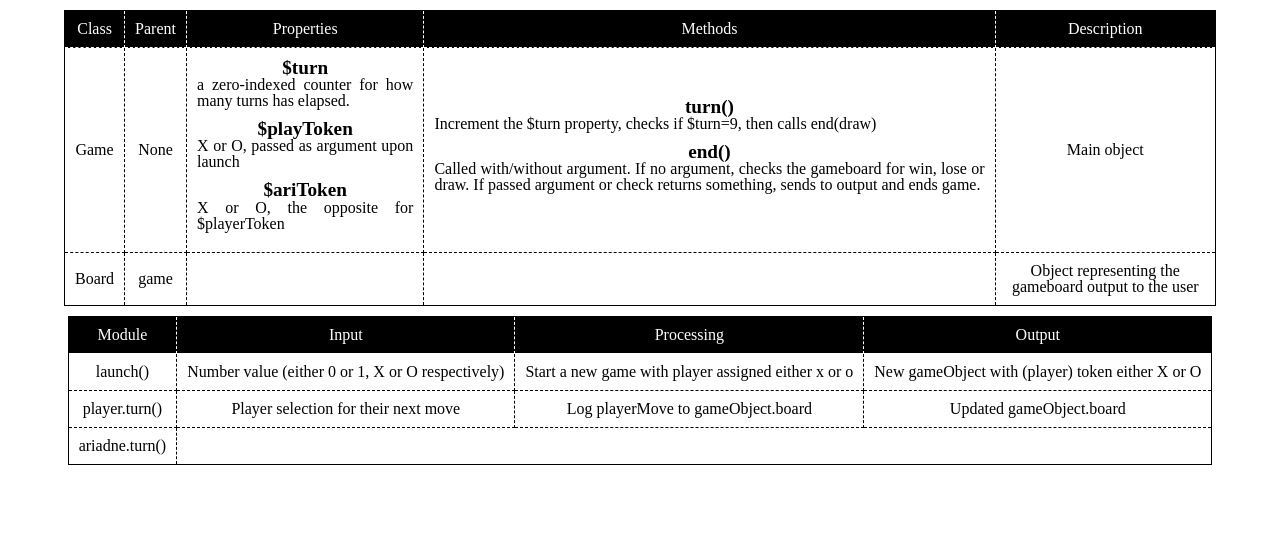
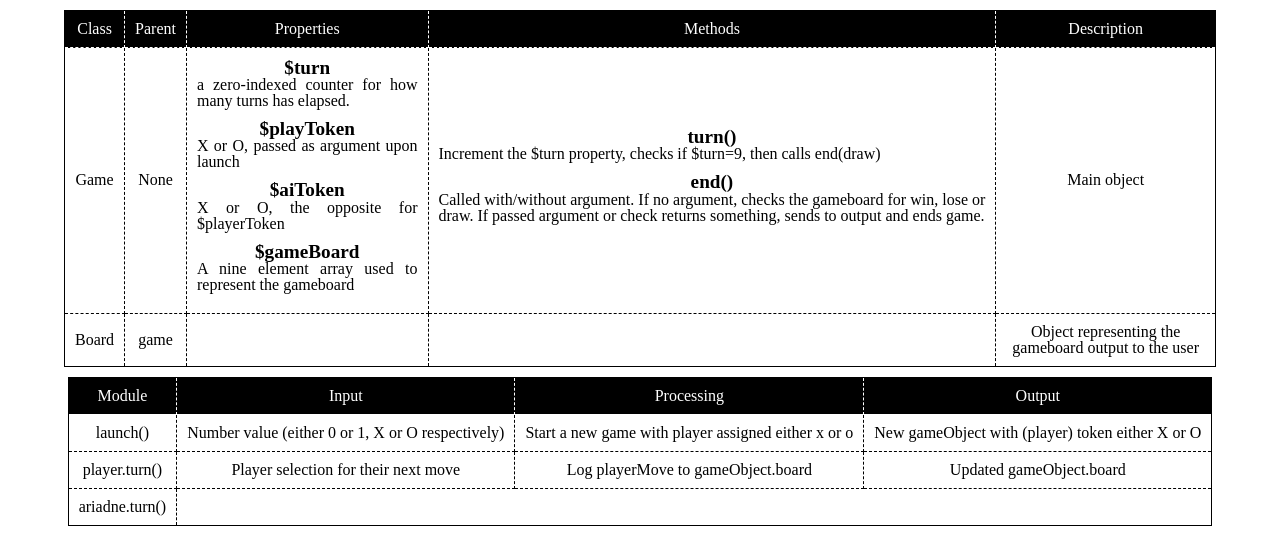
Before and after one commit to DaJoker29/tic-tac-toe, a PHP site: page /ipo.php in a window 1280 px wide. Shown: the top 543 px of the page. Run offline with PHP 8.4, Linux system fonts and the light colour scheme.

Commit message:
added board-attribute

```diff
--- a/ipo.php
+++ b/ipo.php
@@ -19,7 +19,8 @@
                 <td>
                     <dt>$turn</dt><dd>a zero-indexed counter for how many turns has elapsed.</dd>
                     <dt>$playToken</dt><dd>X or O, passed as argument upon launch</dd>
-                    <dt>$ariToken</dt><dd>X or O, the opposite for $playerToken</dd>
+                    <dt>$aiToken</dt><dd>X or O, the opposite for $playerToken</dd>
+                    <dt>$gameBoard</dt><dd>A nine element array used to represent the gameboard</dd>
                 </td>
                 <td>
                     <dt>turn()</dt><dd>Increment the $turn property, checks if $turn=9, then calls end(draw)</dd>
```
